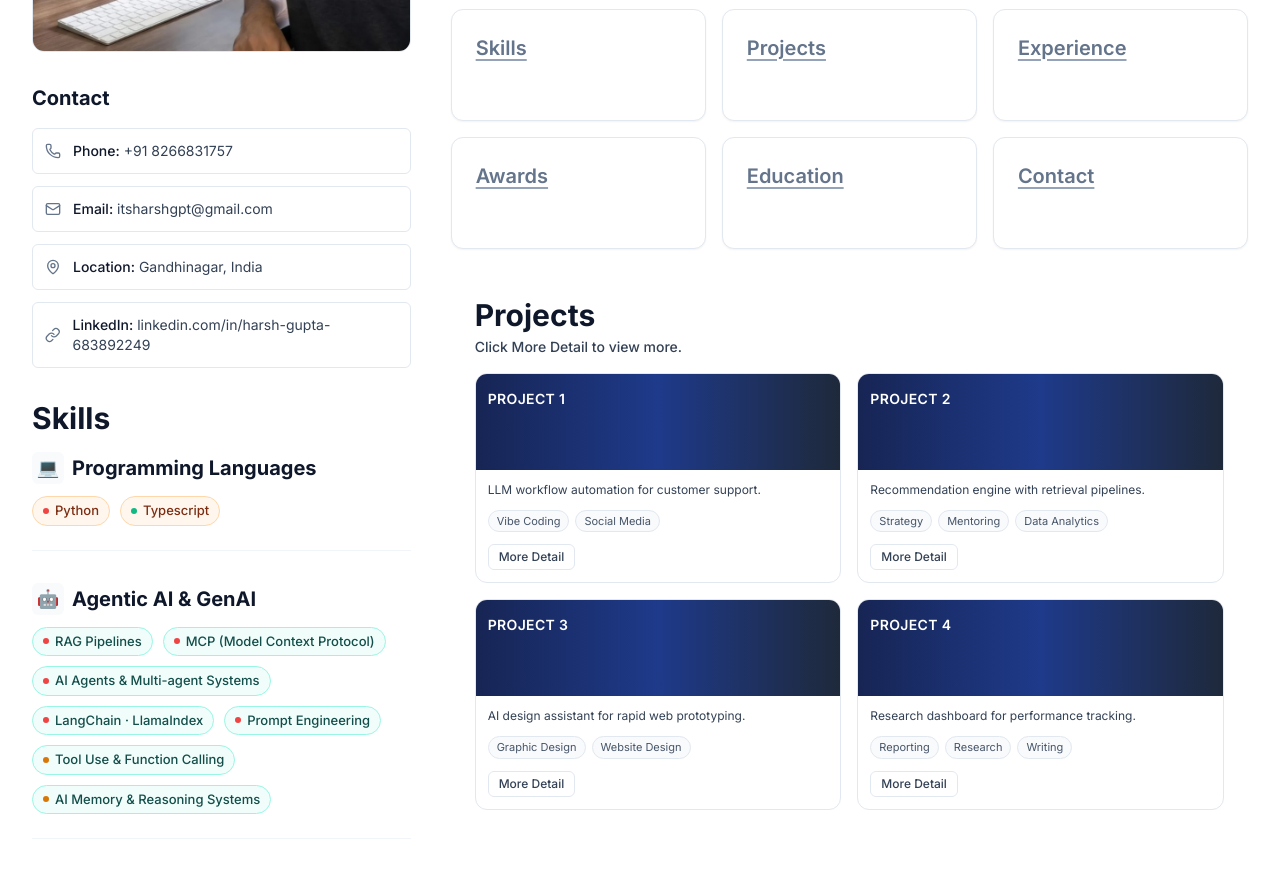
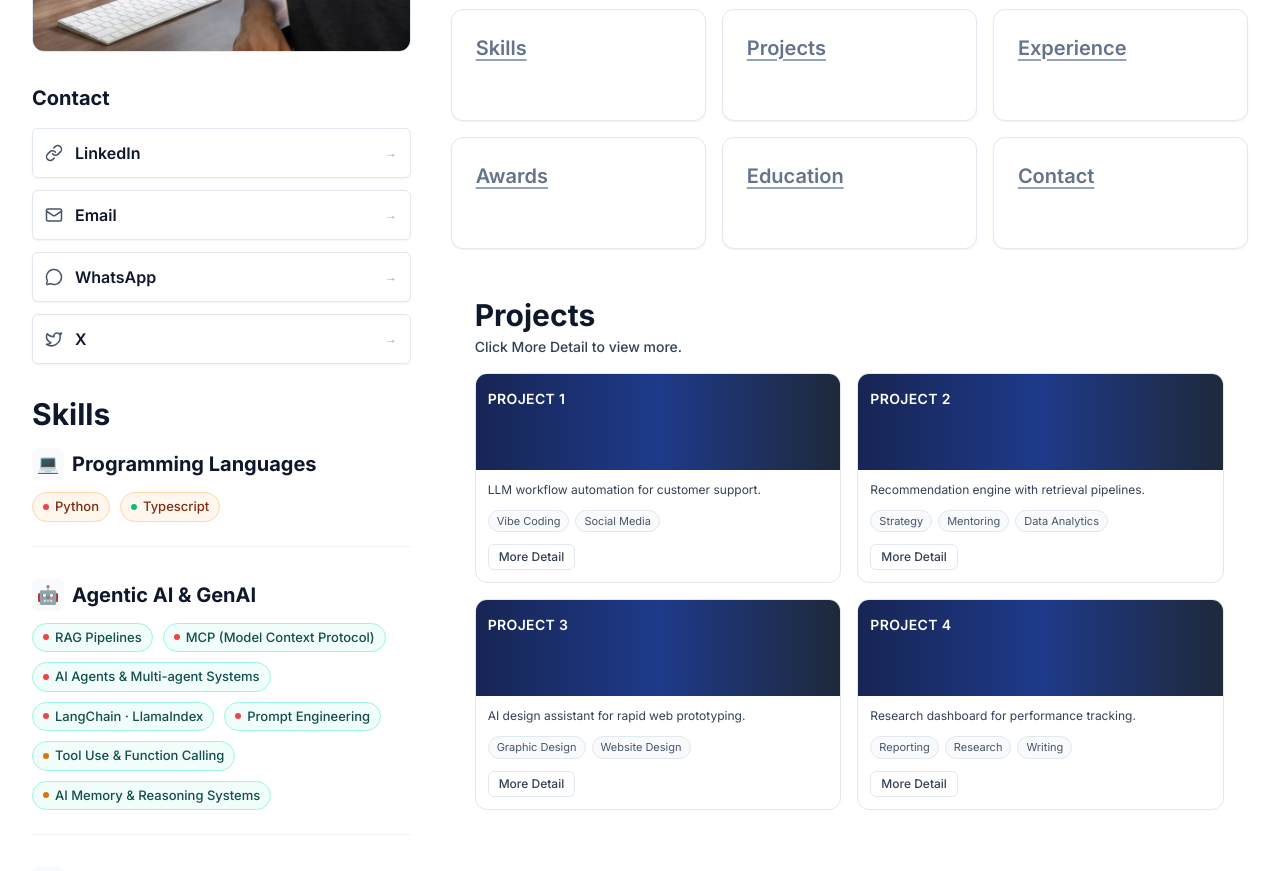
Before and after one commit to itsharsh01/portfolio-harsh, a React (Vite) app: page / in a window 1280 px wide. Shown: the part 840-1711 px from the top of the page. Built offline with nearby package versions, Linux system fonts and the light colour scheme.

Commit message:
contact section updated

```diff
--- a/src/components/LeftColumn.jsx
+++ b/src/components/LeftColumn.jsx
@@ -1,11 +1,10 @@
-import { Link, Mail, MapPin, Phone } from 'lucide-react'
-import SectionLink from './SectionLink'
+import { Link, Mail, MessageCircle, Twitter } from 'lucide-react'
 
 const iconMap = {
-  phone: Phone,
   mail: Mail,
-  mapPin: MapPin,
   link: Link,
+  messageCircle: MessageCircle,
+  twitter: Twitter,
 }
 
 const statusColorMap = {
@@ -43,15 +42,18 @@ function LeftColumn({ profile, skillsSection, contacts, blogSection }) {
             const Icon = iconMap[item.icon]
             return (
               <li key={item.label}>
-                <SectionLink
-                  target={item.target}
-                  className="flex items-center gap-3 rounded-md border border-slate-200 p-3 text-slate-700 transition hover:bg-slate-50"
+                <a
+                  href={item.url}
+                  target="_blank"
+                  rel="noopener noreferrer"
+                  className="flex items-center justify-between rounded-md border border-slate-200 bg-white p-3 text-slate-700 shadow-sm transition hover:bg-slate-50 hover:shadow-md hover:-translate-y-0.5"
                 >
-                  <Icon size={16} className="text-slate-500" />
-                  <span className="text-sm">
-                    <span className="font-medium text-slate-900">{item.label}:</span> {item.value}
-                  </span>
-                </SectionLink>
+                  <div className="flex items-center gap-3">
+                    <Icon size={18} className="text-slate-600" />
+                    <span className="font-semibold text-slate-900">{item.label}</span>
+                  </div>
+                  <span className="text-xs font-bold uppercase tracking-wider text-slate-400">&rarr;</span>
+                </a>
               </li>
             )
           })}
--- a/src/data/portfolio.json
+++ b/src/data/portfolio.json
@@ -119,10 +119,10 @@
     ]
   },
   "contacts": [
-    { "label": "Phone", "value": "+91 8266831757", "icon": "phone", "target": "contact" },
-    { "label": "Email", "value": "itsharshgpt@gmail.com", "icon": "mail", "target": "contact" },
-    { "label": "Location", "value": "Gandhinagar, India", "icon": "mapPin", "target": "contact" },
-    { "label": "LinkedIn", "value": "linkedin.com/in/harsh-gupta-683892249", "icon": "link", "target": "contact" }
+    { "label": "LinkedIn", "url": "https://linkedin.com/in/harsh-gupta-683892249", "icon": "link" },
+    { "label": "Email", "url": "mailto:itsharshgpt@gmail.com", "icon": "mail" },
+    { "label": "WhatsApp", "url": "https://wa.me/918266831757", "icon": "messageCircle" },
+    { "label": "X", "url": "https://x.com/codewith_harsh", "icon": "twitter" }
   ],
   "about": {
     "title": "About",
```
